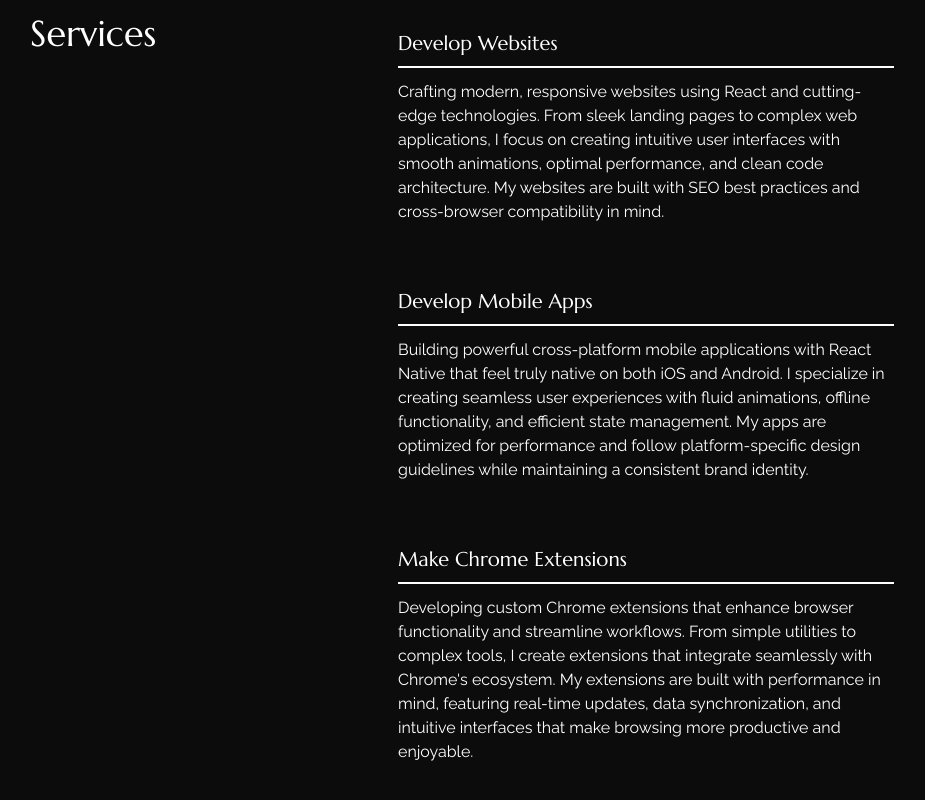
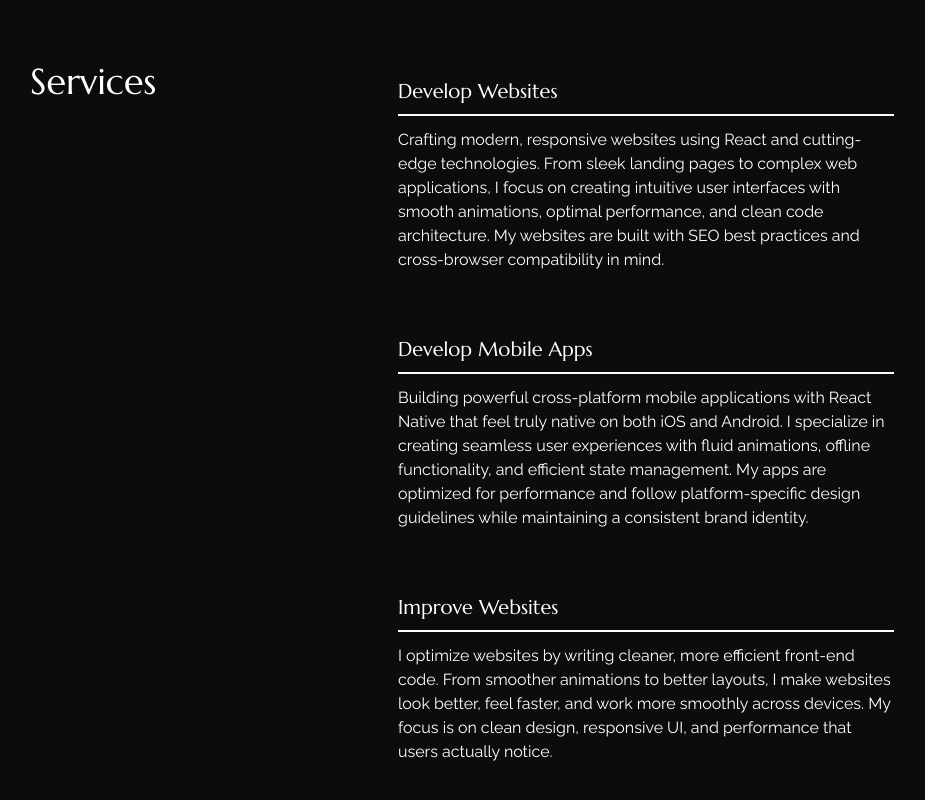
Before and after one commit to alihstm/Portfolio-Website, a React (Vite) app in the folder portfolio/: page /about in a window 1280 px wide. Shown: the part 1100-1900 px from the top of the page, without its empty margins (170-1095 px from the left). Built offline with nearby package versions, Linux system fonts and the light colour scheme; a web font is replaced by a local one.

Commit message:
change some texts

```diff
--- a/portfolio/src/Components/About.jsx
+++ b/portfolio/src/Components/About.jsx
@@ -77,9 +77,9 @@ const About = ({ isDark }) => {
     },
     {
       id: 3,
-      title: "Make Chrome Extensions",
+      title: "Improve Websites",
       description:
-        "Developing custom Chrome extensions that enhance browser functionality and streamline workflows. From simple utilities to complex tools, I create extensions that integrate seamlessly with Chrome's ecosystem. My extensions are built with performance in mind, featuring real-time updates, data synchronization, and intuitive interfaces that make browsing more productive and enjoyable.",
+        "I optimize websites by writing cleaner, more efficient front-end code. From smoother animations to better layouts, I make websites look better, feel faster, and work more smoothly across devices. My focus is on clean design, responsive UI, and performance that users actually notice."
     },
   ];
 
@@ -179,7 +179,9 @@ const About = ({ isDark }) => {
         </div>
 
         <div className="flex sm:flex-row flex-col items-start justify-between w-full gap-6">
-          <h1 className="sm:text-4xl text-2xl text-old-standard-tt">Services</h1>
+          <h1 className="sm:text-4xl text-2xl text-old-standard-tt">
+            Services
+          </h1>
 
           <div className="sm:w-[60%] w-full flex flex-col gap-8">
             {services.map((service) => (
--- a/portfolio/src/Components/Home.jsx
+++ b/portfolio/src/Components/Home.jsx
@@ -7,7 +7,7 @@ import Resume from "../assets/Material/Resume.png";
 const typingTexts = [
   "I love coding + coffee",
   "I code cool websites",
-  "I turn ideas into UI",
+  "I develop mobile apps",
 ];
 
 const TYPING_SPEED = 110;
```
